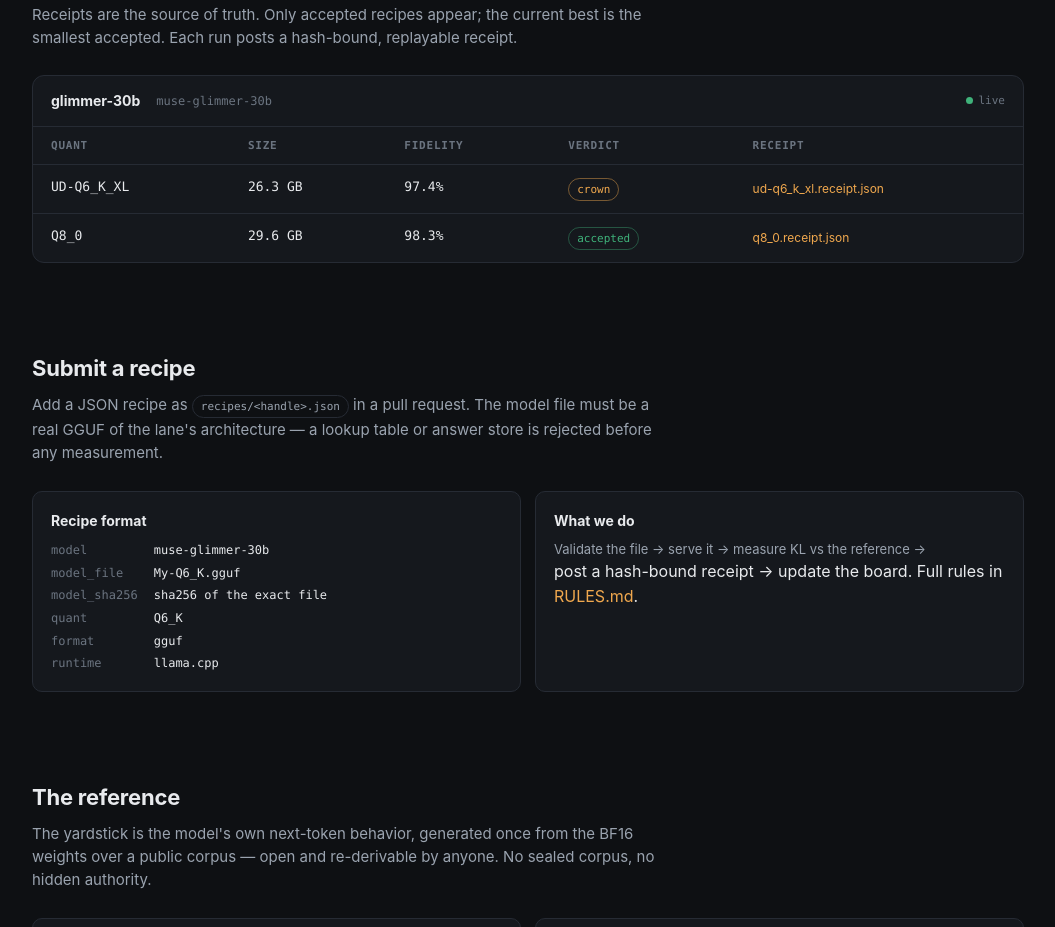
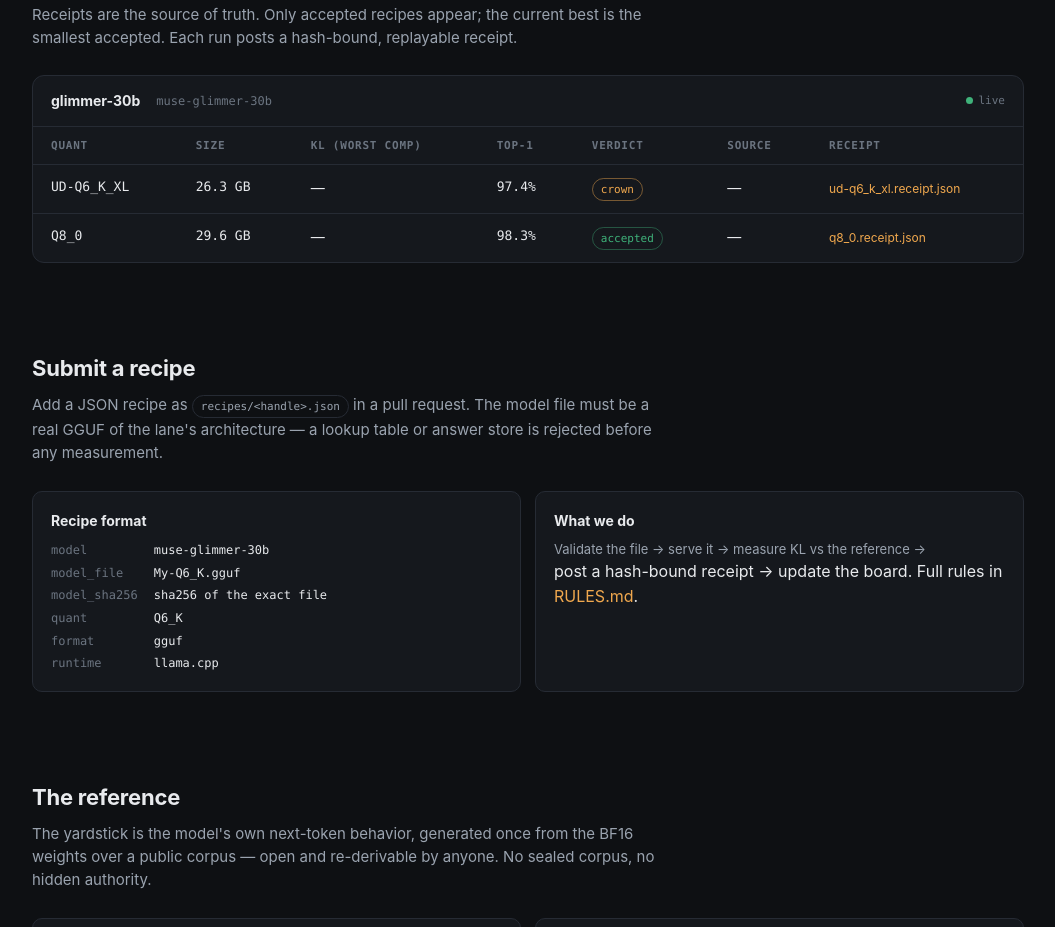
Before and after one commit to buckZz7/Keg, a plain HTML site: page docs/index.html in a window 1280 px wide. Shown: the part 1037-1964 px from the top of the page, without its empty margins (112-1167 px from the left). Drawn offline with Linux system fonts and the light colour scheme.

Commit message:
Keg: site leaderboard shows KL (worst comp) margin + source fetch link so participants see fidelity headroom and can fetch the actual model

```diff
--- a/docs/index.html
+++ b/docs/index.html
@@ -255,14 +255,17 @@ async function load(){
   }
 
   // leaderboard table
-  let t = `<table><thead><tr><th>Quant</th><th>Size</th><th>Fidelity</th><th>Verdict</th><th>Receipt</th></tr></thead><tbody>`;
+  let t = `<table><thead><tr><th>Quant</th><th>Size</th><th>KL (worst comp)</th><th>Top-1</th><th>Verdict</th><th>Source</th><th>Receipt</th></tr></thead><tbody>`;
   for(const r of (data.leaderboard||[])){
     const crown = data.crown && r.quant===data.crown.quant;
     const v = r.accepted ? (crown?`<span class="tag crown">crown</span>`:`<span class="tag ok">accepted</span>`)
                          : `<span class="tag rej">rejected</span>`;
     const rec = r.receipt ? `<a href="${r.receipt}" class="mono" style="font-size:12px">${r.receipt}</a>` : "—";
+    const src = r.source ? `<a href="${r.source}" target="_blank" rel="noopener" class="mono" style="font-size:12px">fetch</a>` : "—";
+    const kl = r.kl_max_component!=null ? `<span class="mono">${r.kl_max_component.toFixed(4)}</span>` : "—";
     t += `<tr><td class="mono">${r.quant}</td><td class="mono">${r.size_gb!=null?r.size_gb+" GB":"—"}</td>`+
-         `<td class="mono">${r.top1!=null?(r.top1*100).toFixed(1)+"%": "—"}</td><td>${v}</td><td>${rec}</td></tr>`;
+         `<td>${kl}</td><td class="mono">${r.top1!=null?(r.top1*100).toFixed(1)+"%":"—"}</td>`+
+         `<td>${v}</td><td>${src}</td><td>${rec}</td></tr>`;
   }
   t += `</tbody></table>`;
   el("board-body").innerHTML = t;
```
